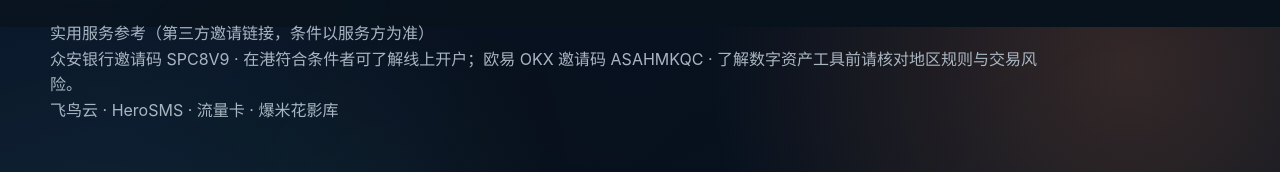
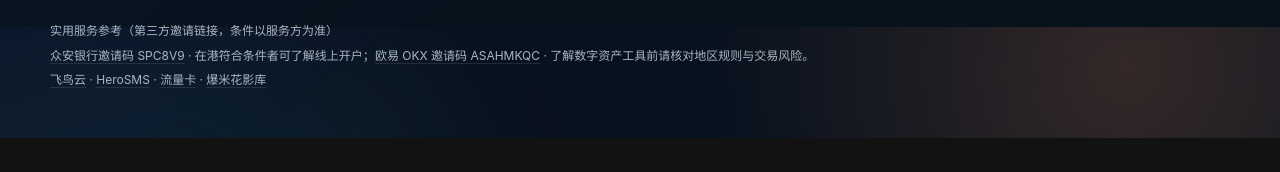
Before and after one commit to kyjl97/kyjl97.github.io, a plain HTML site: page index.html in a window 1280 px wide. Shown: the part 3173-3345 px from the top of the page. After the commit the page ends 3311 px from the top, so only its background shows below. Drawn offline with Linux system fonts and the light colour scheme.

Commit message:
Style compact footer recommendations

```diff
--- a/static/css/style.css
+++ b/static/css/style.css
@@ -161,3 +161,8 @@
 @media (prefers-reduced-motion: no-preference) {
   a, .button, .quick-card, .feature-card { transition: transform .2s ease, background-color .2s ease, border-color .2s ease; }
 }
+
+.footer-recommendations { grid-column: 1 / -1; font-size: 12px; line-height: 1.7; }
+.footer-recommendations p + p { margin-top: 4px; }
+.footer-recommendations a { color: var(--muted); text-decoration: underline; text-decoration-color: var(--line); text-underline-offset: 3px; }
+.footer-recommendations a:hover { color: var(--brand-soft); }
```
